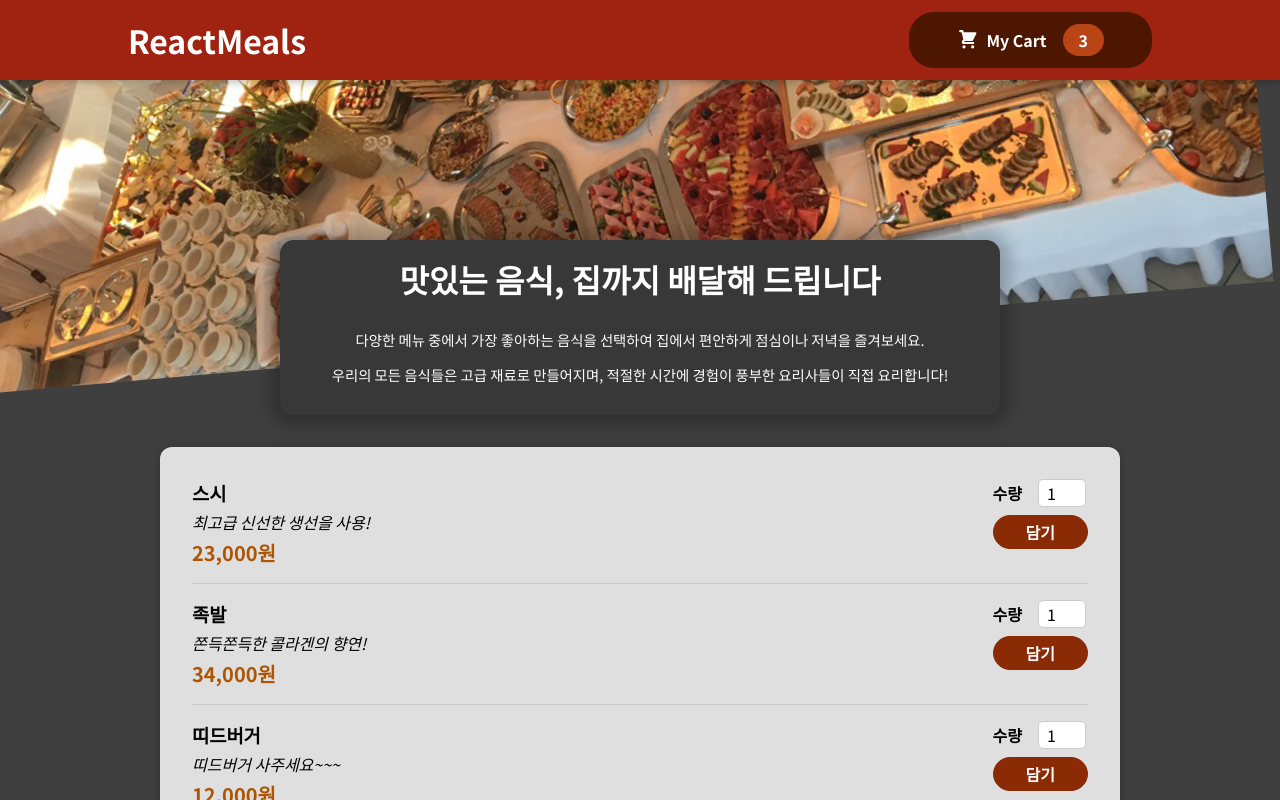
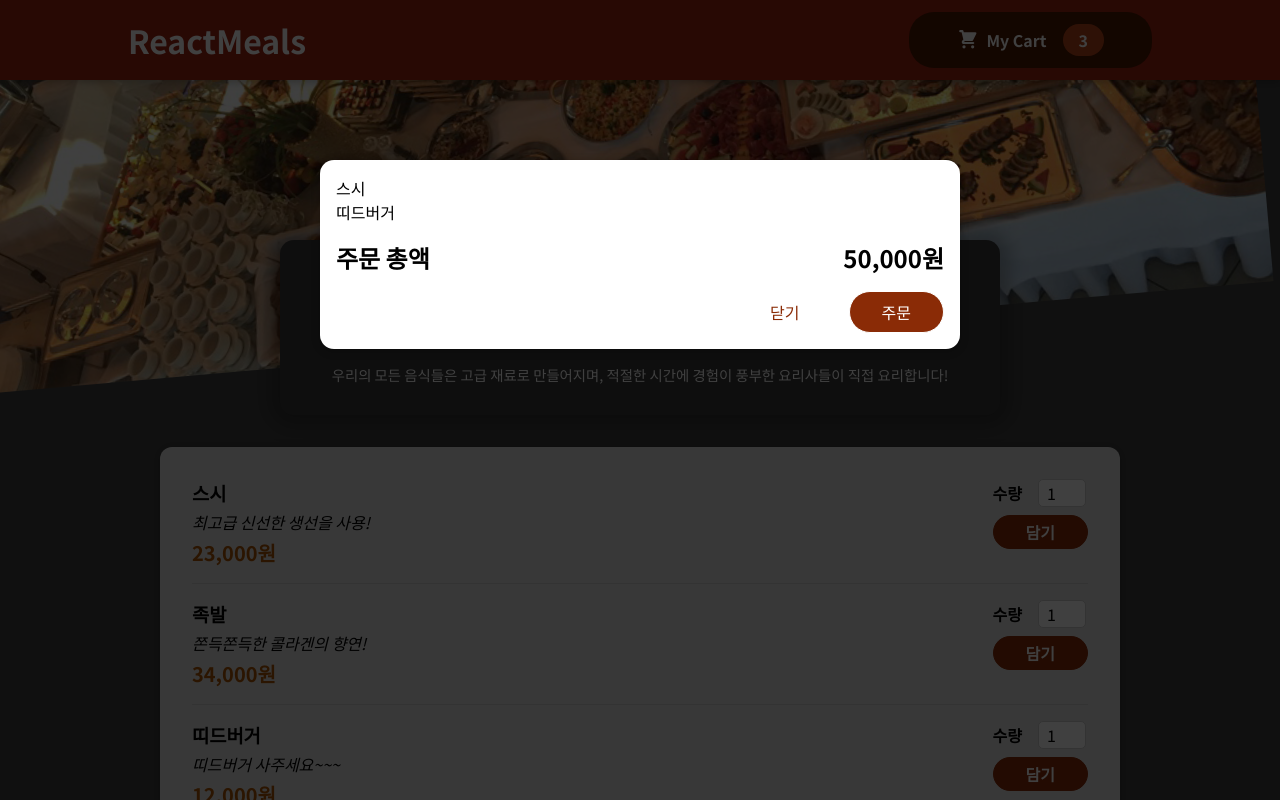
Before and after one commit to choipasak/react-basic-study202310, a React (Create React App) app: page / in a window 1280 px wide. Shown: the top 800 px of the page. Built offline with nearby package versions, Linux system fonts and the light colour scheme.

Commit message:
Cart Modal 만들기

```diff
--- a/src/App.js
+++ b/src/App.js
@@ -1,10 +1,13 @@
 import React from 'react';
 import Header from './components/Food/Layout/Header';
 import Meals from './components/Food/Meals/Meals';
+import CartModal from './components/UI/Modal/CartModal';
+import Cart from './components/Food/Cart/Cart';
 
 const App = () => {
   return (
     <>
+      <Cart />
       <Header />
       <div id='main'>
         <Meals />
--- /dev/null
+++ b/src/components/Food/Cart/Cart.js
@@ -0,0 +1,49 @@
+import React from 'react';
+import CartModal from '../../UI/Modal/CartModal';
+import styles from './Cart.module.scss';
+
+const DUMMY_CART = [
+  {
+    id: 'c1',
+    name: '스시',
+    amount: 2,
+    price: 46000,
+  },
+  {
+    id: 'c2',
+    name: '띠드버거',
+    amount: 1,
+    price: 12000,
+  },
+];
+
+const Cart = () => {
+  const {
+    'cart-items': cartItemStyle,
+    total,
+    actions,
+    'button--alt': btnAlt,
+    button,
+  } = styles;
+
+  return (
+    <CartModal>
+      {/* 주문 내역이 들어가는 곳이다!ㄴ */}
+      <ul className={cartItemStyle}>
+        {DUMMY_CART.map((cartItem) => (
+          <li key={cartItem.id}>{cartItem.name}</li>
+        ))}
+      </ul>
+      <div className={total}>
+        <span>주문 총액</span>
+        <span>50,000원</span>
+      </div>
+      <div className={actions}>
+        <button className={btnAlt}>닫기</button>
+        <button className={button}>주문</button>
+      </div>
+    </CartModal>
+  );
+};
+
+export default Cart;
--- /dev/null
+++ b/src/components/Food/Cart/Cart.module.scss
@@ -0,0 +1,52 @@
+$button-color: #8a2b06;
+$hover-active-bg-color: #5a1a01;
+$hover-active-border-color: #5a1a01;
+$hover-active-color: white;
+$button-alt-color: #8a2b06;
+$button-bg-color: #8a2b06;
+$button-color: white;
+
+.cart-items {
+  list-style: none;
+  margin: 0;
+  padding: 0;
+}
+
+.total {
+  display: flex;
+  justify-content: space-between;
+  align-items: center;
+  font-weight: bold;
+  font-size: 1.5rem;
+  margin: 1rem 0;
+}
+
+.actions {
+  text-align: right;
+
+  button {
+    font: inherit;
+    cursor: pointer;
+    background-color: transparent;
+    border: 1px solid $button-color;
+    padding: 0.5rem 2rem;
+    border-radius: 25px;
+    margin-left: 1rem;
+
+    &:hover,
+    &:active {
+      background-color: $hover-active-bg-color;
+      border-color: $hover-active-border-color;
+      color: $hover-active-color;
+    }
+  }
+
+  .button--alt {
+    color: $button-alt-color;
+  }
+
+  .button {
+    background-color: $button-bg-color;
+    color: $button-color;
+  }
+}
--- /dev/null
+++ b/src/components/UI/Modal/CartModal.js
@@ -0,0 +1,30 @@
+import React from 'react';
+import styles from './CartModal.module.scss';
+import Portal from '../../UI/Portal/Portal';
+
+const Backdrop = () => {
+  return <div className={styles.backdrop} />;
+};
+
+const ModalOverlay = ({ children }) => {
+  return (
+    <div className={styles.modal}>
+      <div className={styles.content}>{children}</div>
+    </div>
+  );
+};
+
+const CartModal = ({ children }) => {
+  return (
+    <>
+      <Portal destId='backdrop-root'>
+        <Backdrop />
+      </Portal>
+      <Portal destId='overlay-root'>
+        <ModalOverlay>{children}</ModalOverlay>
+      </Portal>
+    </>
+  );
+};
+
+export default CartModal;
--- /dev/null
+++ b/src/components/UI/Modal/CartModal.module.scss
@@ -0,0 +1,40 @@
+.backdrop {
+  position: fixed;
+  top: 0;
+  left: 0;
+  width: 100%;
+  height: 100vh;
+  z-index: 20;
+  background-color: rgba(0, 0, 0, 0.75);
+}
+
+.modal {
+  position: fixed;
+  top: 20vh;
+  left: 5%;
+  width: 90%;
+  background-color: white;
+  padding: 1rem;
+  border-radius: 14px;
+  box-shadow: 0 2px 8px rgba(0, 0, 0, 0.25);
+  z-index: 30;
+  animation: slide-down 300ms ease-out forwards;
+}
+
+@media (min-width: 768px) {
+  .modal {
+    width: 40rem;
+    left: calc(50% - 20rem);
+  }
+}
+
+@keyframes slide-down {
+  from {
+    opacity: 0;
+    transform: translateY(-3rem);
+  }
+  to {
+    opacity: 1;
+    transform: translateY(0);
+  }
+}
```
